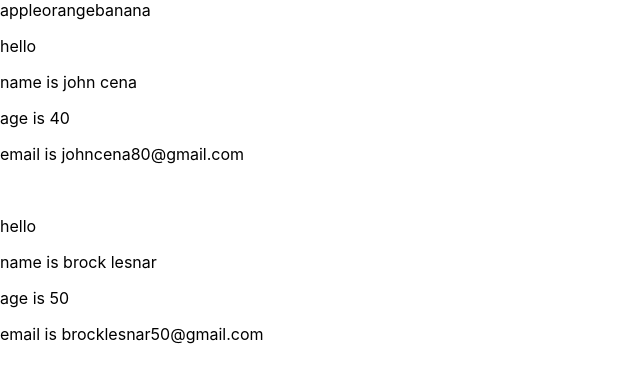
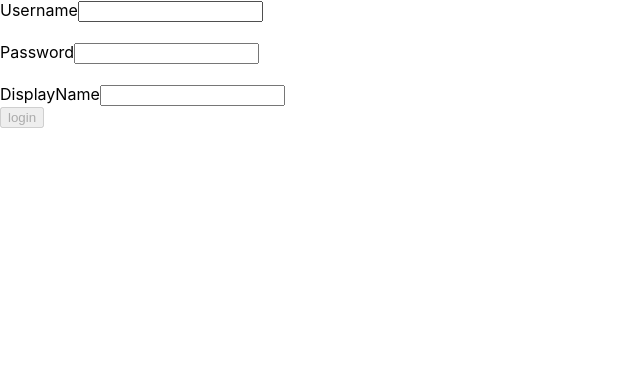
Before and after one commit to shivamsinghAIMLops32/reactScrimba, a React (Vite) app: page / in a window 1280 px wide. Shown: the top 382 px of the page, without its empty margins (0-640 px from the left). Built offline with nearby package versions, Linux system fonts and the light colour scheme.

Commit message:
fetch in form and with dynamic fields

```diff
--- a/src/App.jsx
+++ b/src/App.jsx
@@ -1,31 +1,14 @@
-import React from "react";
-import UserProfile from "./components/UserProfile";
+import React from 'react'
+import LoginForm from './components/LoginForm'
+import RegisterForm from './components/RegisterForm'
 
-const userData = [
-  {
-    name: "john cena",
-    age: 40,
-    email: "johncena80@gmail.com",
-    isSubscribed: true
-  },
-  {
-    name: "brock lesnar",
-    age: 50,
-    email: "brocklesnar50@gmail.com",
-    isSubscribed: true
-  },
-];
-
-const Fruits = ["apple", "orange", "banana"];
 const App = () => {
   return (
     <>
-    {Fruits}
-      {userData.map((user,index) => (
-        <UserProfile key={index} user={user}>hello</UserProfile>
+    {/* <LoginForm/> */}
+    <RegisterForm/>
+    </>
+  )
+}
 
-      ))}
-    </>
-  );
-};
-export default App;
+export default App
--- /dev/null
+++ b/src/components/LoginForm.jsx
@@ -0,0 +1,36 @@
+import React, { useState } from "react";
+
+const LoginForm = () => {
+   const [username, setUsername]= useState("");
+   const [password, setPassword]= useState("");
+  return (
+    <form onSubmit={(e) => e.preventDefault()}>
+      <br />
+      <label htmlFor="username">Username: </label>
+      <input
+        type="text"
+        id="username"
+        name="username"
+        placeholder="your name"
+        value={username}
+        onChange={(e) => setUsername(e.target.value)}
+      />
+      <br />
+      <br />
+
+      <label htmlFor="password">Password: </label>
+      <input
+        type="password"
+        id="password"
+        name="password"
+        value={password}
+        onChange={(e) => setPassword(e.target.value)}
+      />
+      <br />
+      <br />
+      <button>Login</button>
+    </form>
+  );
+};
+
+export default LoginForm;
--- /dev/null
+++ b/src/components/RegisterForm.jsx
@@ -0,0 +1,83 @@
+import React from "react";
+import { useState } from "react";
+const RegisterForm = () => {
+  const [formFields, setFormFields] = useState({
+    username: "",
+    password: "",
+    displayName: "",
+  });
+  const isDisabled =
+    !formFields.username || !formFields.password || !formFields.displayName;
+  // const [username,setUsername]=useState(""); // returns two array of having values
+  // const [password,setPassword]=useState("");
+  // const [displayName,setDisplayName]=useState("");
+  return (
+    <>
+      <form
+        onSubmit={(e) => {
+          e.preventDefault();
+          const username = formFields.username;
+          const password = formFields.password;
+          const displayName = formFields.displayName;
+          fetch("http://localhost:3000/users", {
+            method: "POST",
+            headers: {
+                "Content-Type": "application/json",
+            },
+            body: JSON.stringify({
+                username: username,
+                password: password,
+                displayName: displayName
+            })
+            })
+        }}
+      >
+        <div>
+          <label htmlFor="username">Username</label>
+          <input
+            type="text"
+            id="username"
+            name="username"
+            value={formFields.username}
+            onChange={(e) =>
+              setFormFields((currentState)=>({ ...formFields, username: e.target.value }))
+            }
+          />
+        </div>
+        <br />
+        <div>
+          {" "}
+          <label htmlFor="password">Password</label>
+          <input
+            type="password"
+            id="password"
+            name="password"
+            value={formFields.password}
+            onChange={(e) =>
+              setFormFields((currentState)=> ({ ...formFields, password: e.target.value }))
+            }
+          />
+        </div>
+        <br />
+        <div>
+          <label htmlFor="displayName">DisplayName</label>
+          <input
+            type="text"
+            id="displayName"
+            name="displayName"
+            value={formFields.displayName}
+            onChange={(e) =>
+              setFormFields({ ...formFields, displayName: e.target.value })
+            }
+          />
+        </div>
+
+        <button onClick={() => console.log(formFields)} disabled={isDisabled}>
+          login
+        </button>
+      </form>
+    </>
+  );
+};
+
+export default RegisterForm;
```
